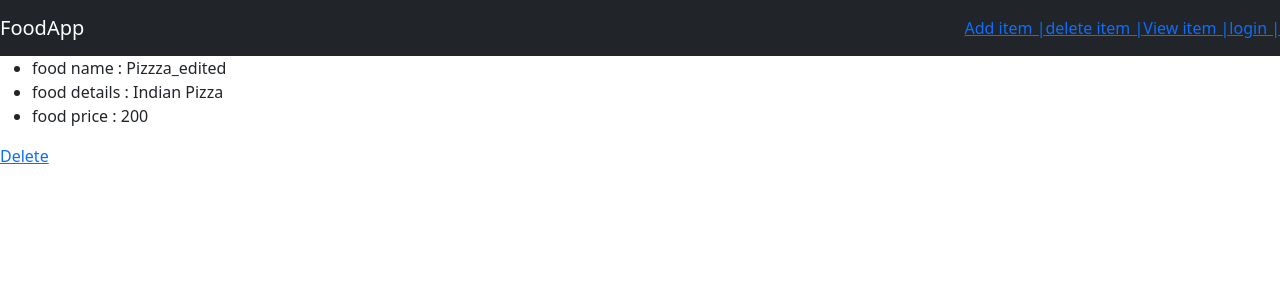
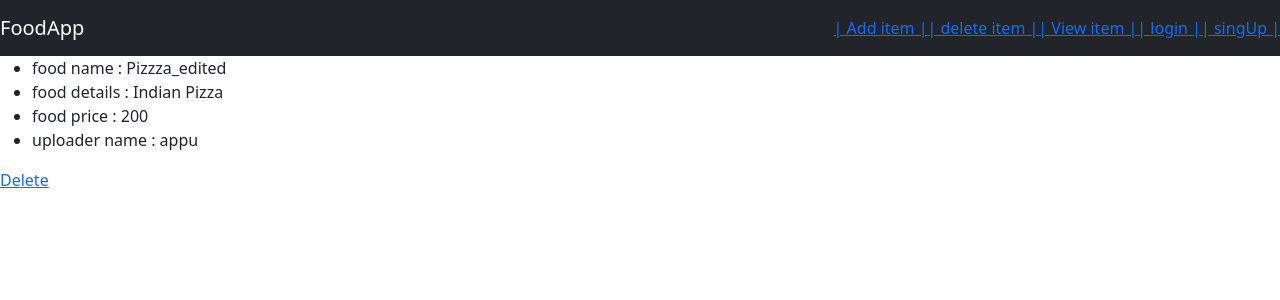
Before and after one commit to Adwaith-NP/Udemy-django-projects, a Django app: page /detail/1/ in a window 1280 px wide. Shown: the top 300 px of the page. Run offline with Django 4.2, Linux system fonts and the light colour scheme; data comes from the database, SQL or seed files in the repository; both versions use the stored data as it was after the commit.

Commit message:
uploaded user name set up

```diff
--- a/info.txt
+++ b/info.txt
@@ -119,3 +119,9 @@ class index(ListView):
     model = item
     template_name = 'food/index.html'
     context_object_name = 'item_list'
+
+from django.views.generic.detail import DetailView
+
+class detail(DetailView):
+    model = item
+    template_name = 'food/detail.html'
--- a/project1/food/models.py
+++ b/project1/food/models.py
@@ -1,8 +1,10 @@
 from django.db import models
-
+from django.contrib.auth.models import User
+from django.urls import reverse
 # Create your models here.
 
 class item(models.Model):
+    user_name = models.ForeignKey(User,on_delete=models.CASCADE,default=1)
     item_name = models.CharField(max_length=200)
     item_desc = models.CharField(max_length=200)
     item_price = models.IntegerField()
@@ -10,3 +12,6 @@ class item(models.Model):
 
     def __str__(self):
         return self.item_name
+
+    def get_absolute_url(self):
+        return reverse("food:detail",kwargs={"pk":self.pk})
--- a/project1/food/templates/food/base.html
+++ b/project1/food/templates/food/base.html
@@ -15,13 +15,14 @@
             <a href=# class="navbar-brand">FoodApp</a>
 
             <div class="navbar">
-                <a class="nav-item nave-link" href="{% url 'food:add' %}">Add item  |</a>
-                <a class="nav-item nave-link" href="#">delete item  |</a>
-                <a class="nav-item nave-link" href="#">View item  |</a>
+                <a class="nav-item nave-link" href="{% url 'food:add' %}">|  Add item  |</a>
+                <a class="nav-item nave-link" href="#">|  delete item  |</a>
+                <a class="nav-item nave-link" href="#">|  View item  |</a>
                 {% if user.is_authenticated %}
-                <a class="nav-item nave-link" href="{% url 'logout' %}">logout  |</a>
+                <a class="nav-item nave-link" href="{% url 'logout' %}">|  logout  |</a>
                 {% else %}
-                <a class="nav-item nave-link" href="{% url 'login' %}">login  |</a>
+                <a class="nav-item nave-link" href="{% url 'login' %}">|  login  |</a>
+                <a class="nav-item nave-link" href="{% url 'register' %}">|  singUp  |</a>
                 {% endif %}
             </div>
         </nav>
--- a/project1/food/templates/food/detail.html
+++ b/project1/food/templates/food/detail.html
@@ -2,14 +2,17 @@
     {% block body %}
     <ul>
         <li>
-            food name : {{item_detail.item_name}}
+            food name : {{object.item_name}}
         </li>
         <li>
-            food details : {{item_detail.item_desc}}
+            food details : {{object.item_desc}}
         </li>
         <li>
-            food price : {{item_detail.item_price}}
+            food price : {{object.item_price}}
+        </li>
+        <li>
+            uploader name : {{object.user_name}}
         </li>
     </ul>
-    <a href="{% url 'food:del' item_detail.pk %}">Delete</a>
+    <a href="{% url 'food:del' object.pk %}">Delete</a>
     {% endblock %}
--- a/project1/food/urls.py
+++ b/project1/food/urls.py
@@ -6,8 +6,8 @@ app_name = "food"
 urlpatterns = [
     path('',views.index.as_view(),name = 'Index'),
     path('item/',views.item_l,name = "item"),
-    path('detail/<int:item_id>/',views.detail,name = "detail"),
-    path('add/',views.add_Item,name="add"),
+    path('detail/<int:pk>/',views.detail.as_view(),name = "detail"),
+    path('add/',views.add_Item.as_view(),name="add"),
     path('edit/<int:id>/',views.edit_item,name = "edit_item"),
     path('del/<int:id>/',views.item_delete,name = "del"),
     path('profile/',views.profile,name = 'profile')
--- a/project1/food/views.py
+++ b/project1/food/views.py
@@ -1,3 +1,4 @@
+from django.forms.models import BaseModelForm
 from django.http import HttpResponse
 from django.shortcuts import render,redirect
 from food.models import item
@@ -6,6 +7,7 @@ from food.form import addItem
 from django.contrib.auth.decorators import login_required
 from django.views.generic.list import ListView
 from django.views.generic.detail import DetailView
+from django.views.generic.edit import CreateView
 # Create your views here.
 
 # def index(request):
@@ -27,20 +29,38 @@ class index(ListView):
 def item_l(request):
     return HttpResponse("the page for item")
 
-def detail(request,item_id):
-    details = item.objects.get(pk = item_id)
-    context = {
-        'item_detail':details,
-    }
-    return render(request,'food/detail.html',context)
+# def detail(request,item_id):
+#     details = item.objects.get(pk = item_id)
+#     context = {
+#         'item_detail':details,
+#     }
+#     return render(request,'food/detail.html',context)
 
-def add_Item(request):
-    form = addItem(request.POST or None)
+# Class based detail view
 
-    if form.is_valid():
-        form.save()
-        return redirect('food:Index')
-    return render(request,'food/add.html',{'form':form})
+class detail(DetailView):
+    model = item
+    template_name = 'food/detail.html'
+
+
+# def add_Item(request):
+#     form = addItem(request.POST or None)
+
+#     if form.is_valid():
+#         form.save()
+#         return redirect('food:Index')
+#     return render(request,'food/add.html',{'form':form})
+
+# Class based Create view
+
+class add_Item(CreateView):
+    model = item
+    fields = ['item_name','item_desc','item_price','item_img']
+    template_name = 'food/add.html'
+
+    def form_valid(self,form):
+        form.instance.user_name = self.request.user
+        return super().form_valid(form)
 
 def edit_item(request,id):
     item_details = item.objects.get(pk = id)
```
Also changed, not shown: project1/db.sqlite3, project1/food/migrations/0005_item_user_name.py (added).
